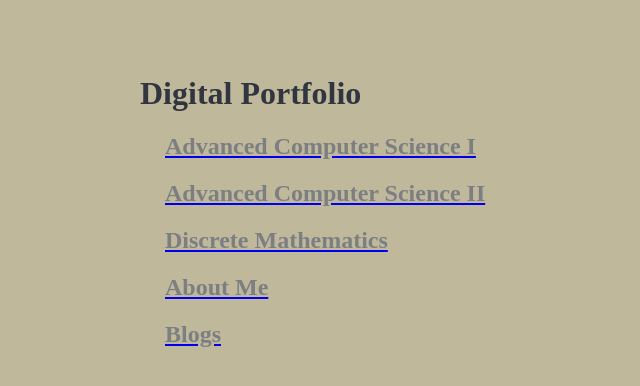
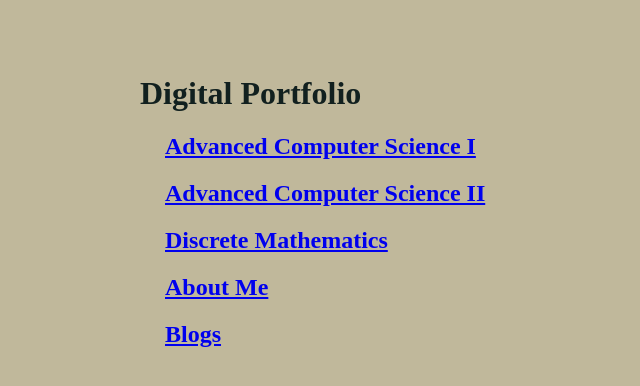
Before and after one commit to SirromEloc/Digital-Portfolio, a plain HTML site: page index.html in a window 1280 px wide. Shown: the whole page, without its empty margins (0-640 px from the left). Drawn offline with Linux system fonts and the light colour scheme.

Commit message:
misc missing files. J1002 page, indexes, and style sheet

```diff
--- a/index.html
+++ b/index.html
@@ -9,9 +9,9 @@
     <div>
       <h1>Digital Portfolio</h1>
       <div class="sub">
-	<a href="CS-I/index.html"><h2>Advanced Computer Science I</h2></a>
-	<a href="CS-II/index.html"><h2>Advanced Computer Science II</h2></a>
-	<a href="DM/index.html"><h2>Discrete Mathematics</h2></a>
+	<a href="./CS-I/index.html"><h2>Advanced Computer Science I</h2></a>
+	<a href="./CS-II/index.html"><h2>Advanced Computer Science II</h2></a>
+	<a href="./DM/index.html"><h2>Discrete Mathematics</h2></a>
 	<a href="./aboutme.html"><h2>About Me</h2></a>
 	<a href="./blogs.html"><h2>Blogs</h2></a>
       </div>
--- a/styles.css
+++ b/styles.css
@@ -1,12 +1,9 @@
 h1 {
-    color: #31353f;
-}
-h2 {
-    color: #7c7f82;
-    font-weight: bold;
+    color: #11201f;
 }
 .credit {
-    color: #f4f5f4;
+    font-style:italic;
+    color: #444544;
 }
 div {
     width: 1000px;
@@ -18,5 +15,5 @@ body {
 }
 div.sub {
     padding-left: 25px;
-    color: #7c7f82;
+    color: #323332;
 }
```
Also changed, not shown: CS-I/Journals/J1002.html (+6 -4 lines), CS-II/index.html (+1 -4 lines).
